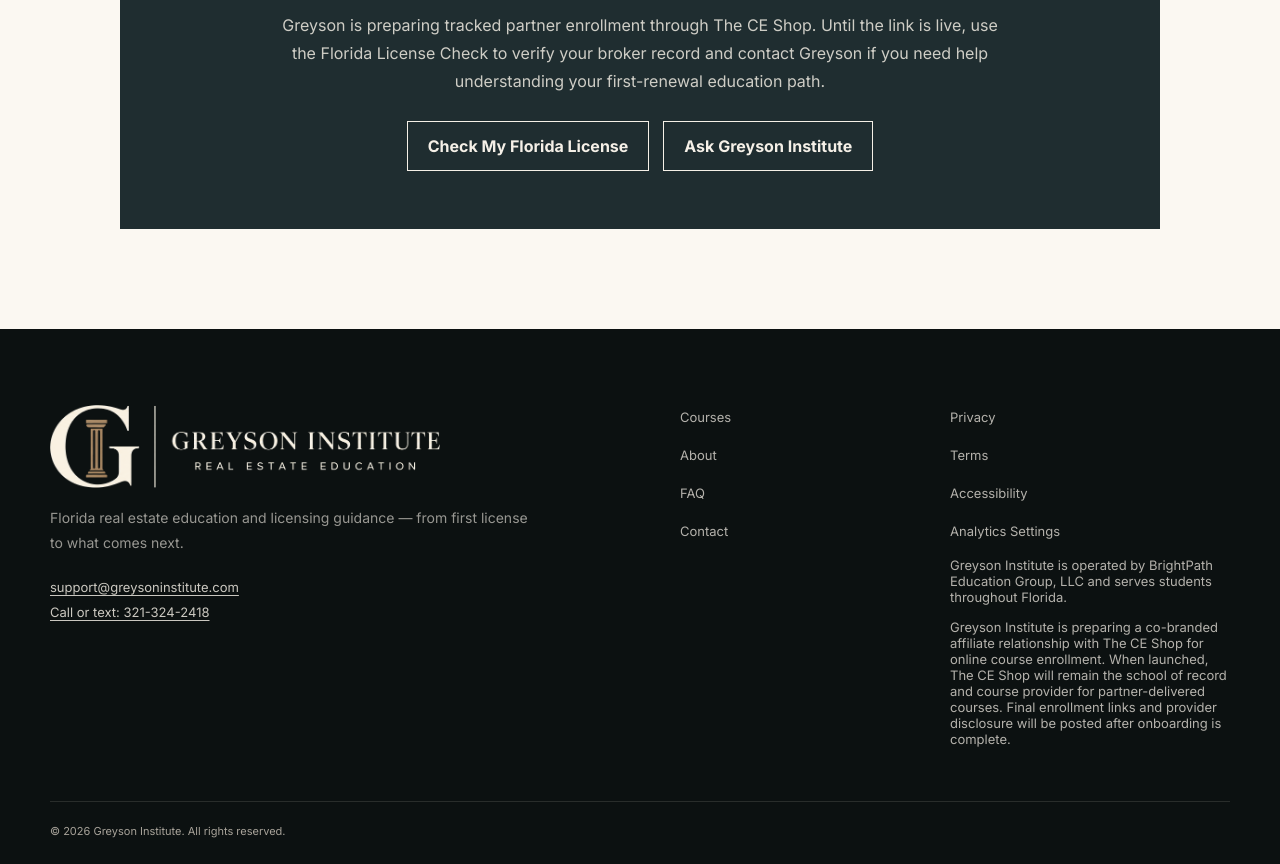
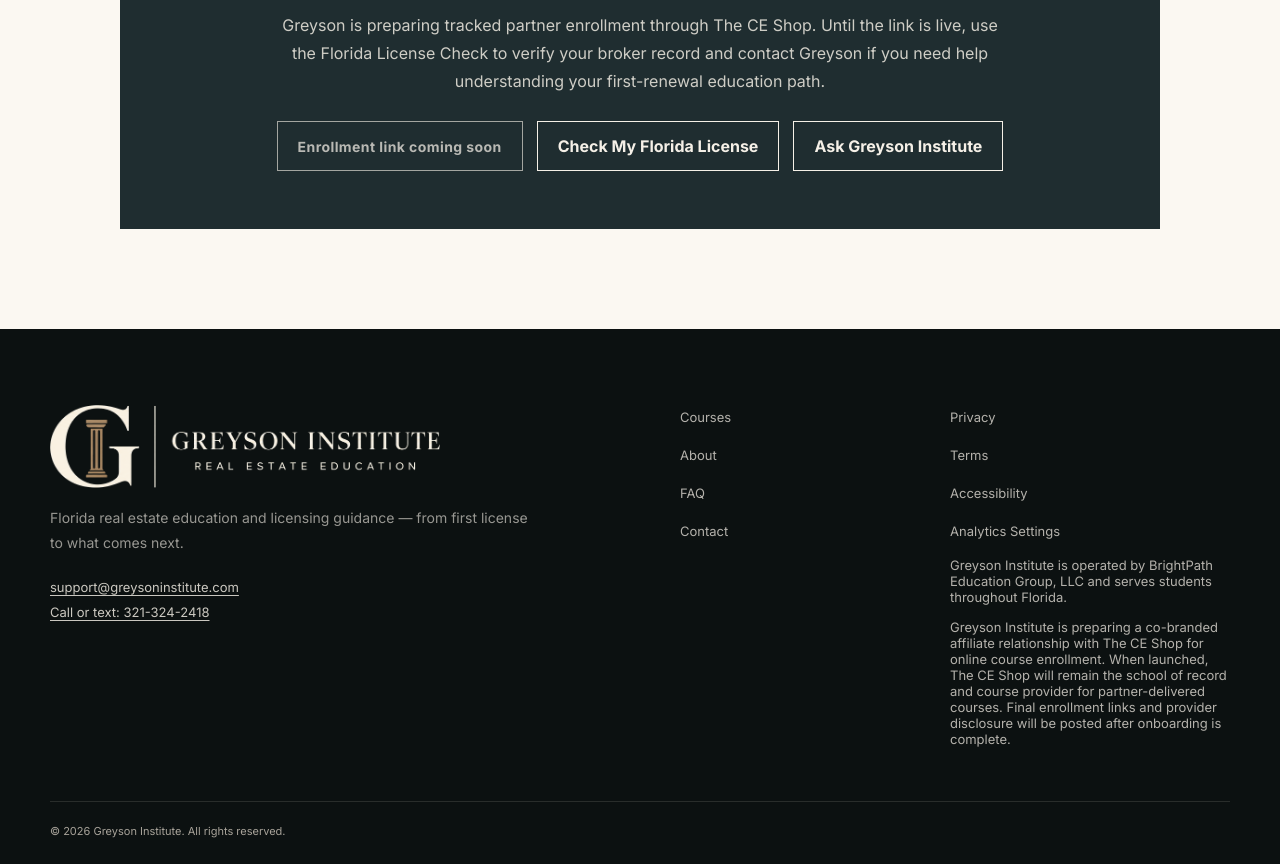
Before and after one commit to BrianLook/Greyson-Institute-Website, a Next.js app: page /florida-60-hour-broker-post-license-requirements in a window 1280 px wide. Shown: the part 4581-5445 px from the top of the page. Built offline with nearby package versions, Linux system fonts and the light colour scheme.

Commit message:
Wire broker post-license page to partner enrollment config

```diff
--- a/app/florida-60-hour-broker-post-license-requirements/page.tsx
+++ b/app/florida-60-hour-broker-post-license-requirements/page.tsx
@@ -3,6 +3,7 @@ import Link from "next/link";
 import { Breadcrumbs } from "@/components/Breadcrumbs";
 import { GuideStructuredData } from "@/components/GuideStructuredData";
 import { LicenseExpirationPromo } from "@/components/LicenseExpirationPromo";
+import { PartnerEnrollmentButton } from "@/components/PartnerEnrollmentButton";
 
 const guideTitle =
   "Florida 60-Hour Broker Post-License Requirements";
@@ -431,6 +432,11 @@ export default function FloridaBrokerPostLicensePage() {
               marginTop: "26px",
             }}
           >
+            <PartnerEnrollmentButton
+              course="floridaBrokerPostLicense60"
+              dark
+            />
+
             <Link
               href="/check-florida-real-estate-license-expiration"
               style={{
```
